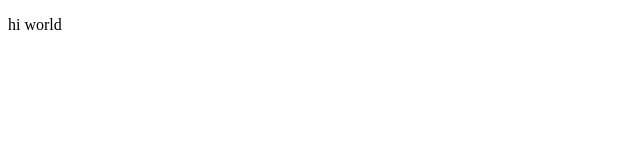
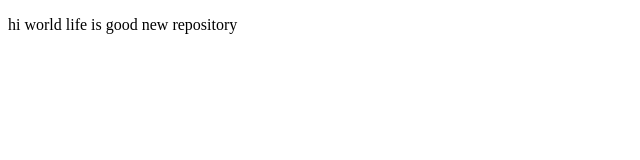
Before and after one commit to kayrenekelley/wdd331, a plain HTML site: page week-1/week1.html in a window 1280 px wide. Shown: the whole page, without its empty margins (0-640 px from the left). Drawn offline with Linux system fonts and the light colour scheme.

Commit message:
life is good

```diff
--- a/week-1/week1.html
+++ b/week-1/week1.html
@@ -6,6 +6,6 @@
     <title>Document</title>
 </head>
 <body>
-    <p>hi world</p>
+    <p>hi world life is good new repository</p>
 </body>
 </html>
```
